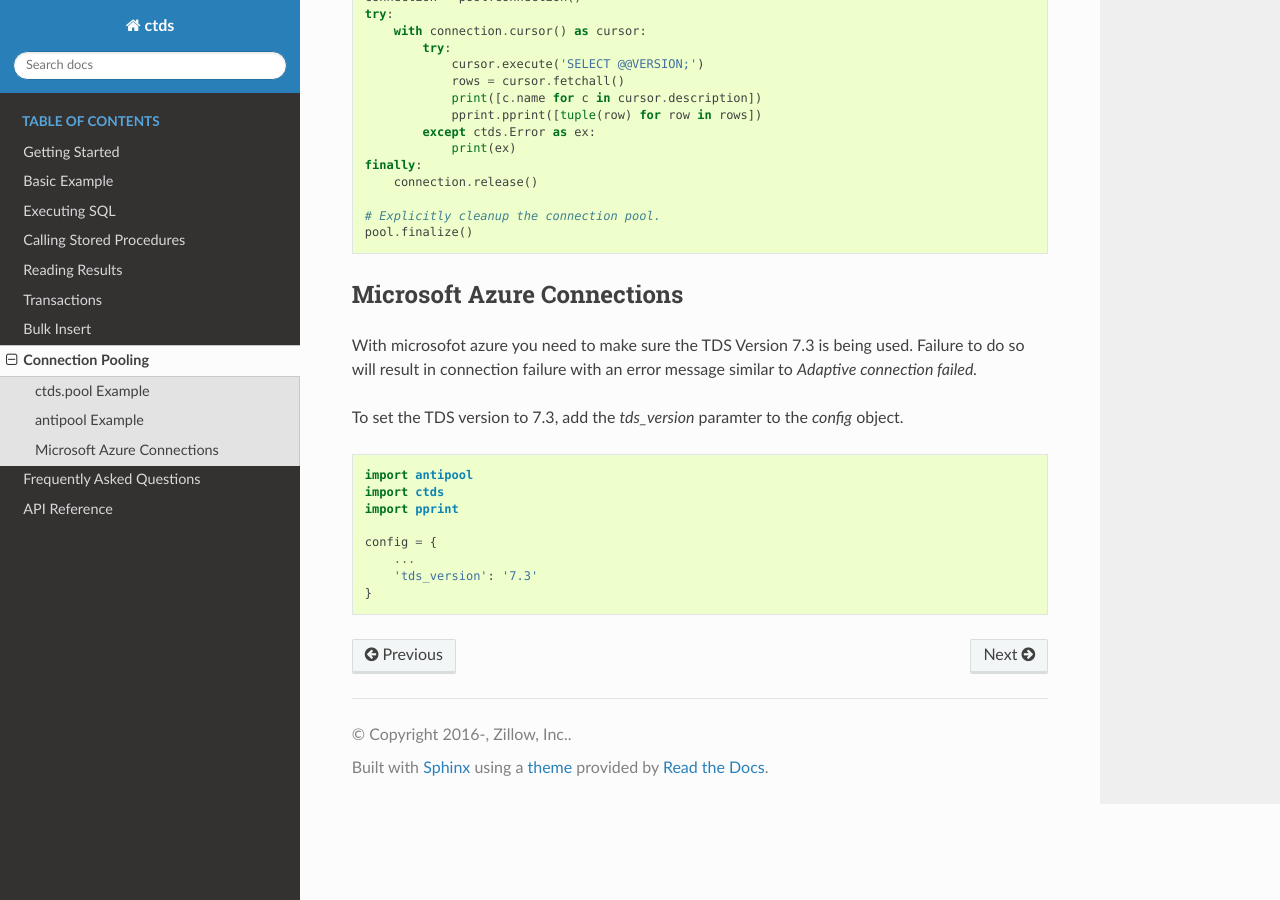
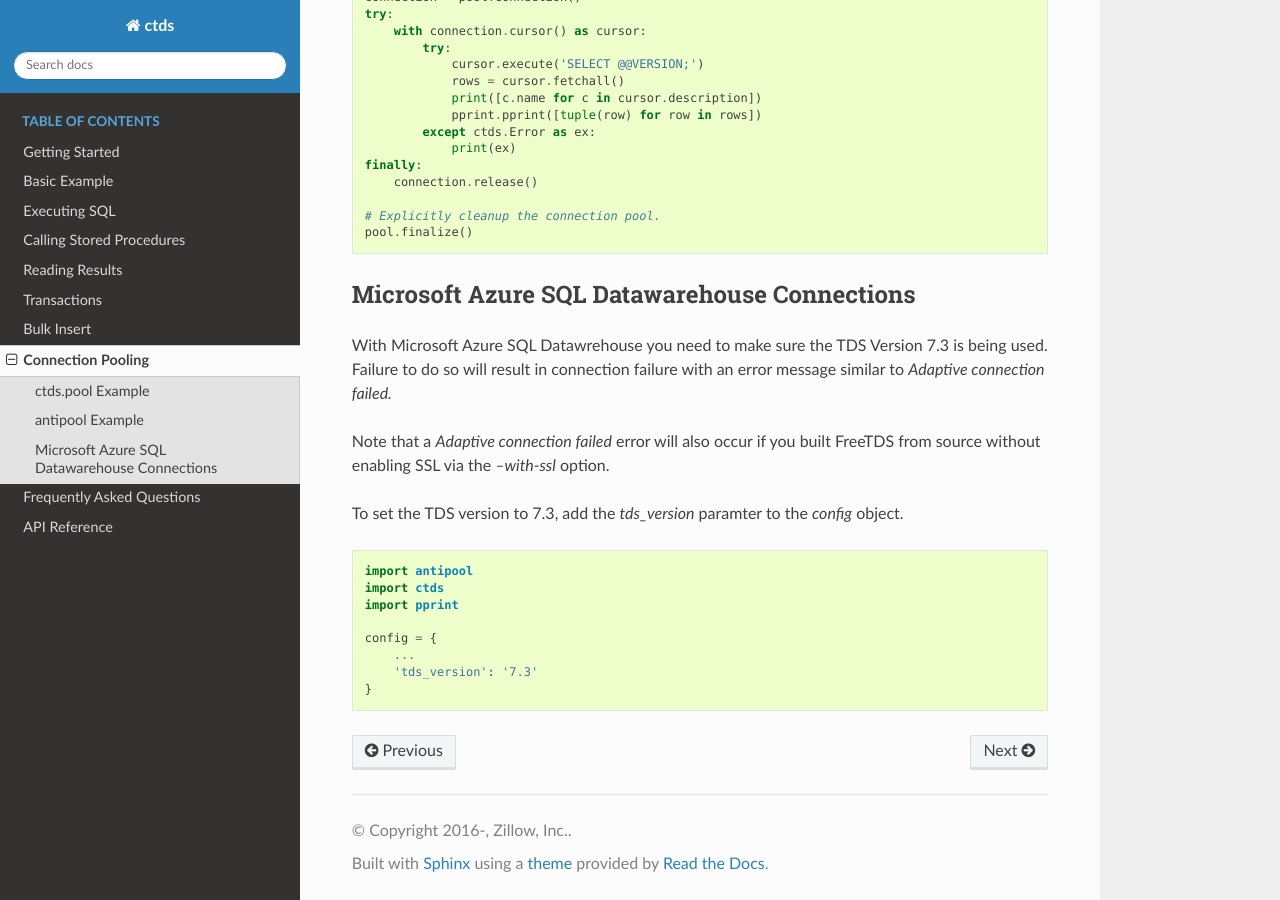
Before and after one commit to zillow/ctds, a Sphinx documentation site: the page built from doc/pooling.rst, in a window 1280 px wide and 900 px high, scrolled down 1699 px. Built offline with Sphinx 7.4.7 and the Read the Docs theme 2.0.0, drawn with Linux system fonts in a browser that asks for light colours; the version number could not be read and is left out.

Commit message:
Update pooling.rst

```diff
--- a/doc/pooling.rst
+++ b/doc/pooling.rst
@@ -107,10 +107,12 @@ Using `antipool <http://furius.ca/antiorm/>`_ is fairly straightforward.
     # Explicitly cleanup the connection pool.
     pool.finalize()
 
-Microsoft Azure Connections
---------------------------
+Microsoft Azure SQL Datawarehouse Connections
+----------------------------------------------
 
-With microsofot azure you need to make sure the TDS Version 7.3 is being used. Failure to do so will result in connection failure with an error message similar to `Adaptive connection failed.`
+With Microsoft Azure SQL Datawrehouse you need to make sure the TDS Version 7.3 is being used. Failure to do so will result in connection failure with an error message similar to `Adaptive connection failed.`
+
+Note that a `Adaptive connection failed` error will also occur if you built FreeTDS from source without enabling SSL via the `--with-ssl` option.
 
 To set the TDS version to 7.3, add the `tds_version` paramter to the `config` object.
 
```
